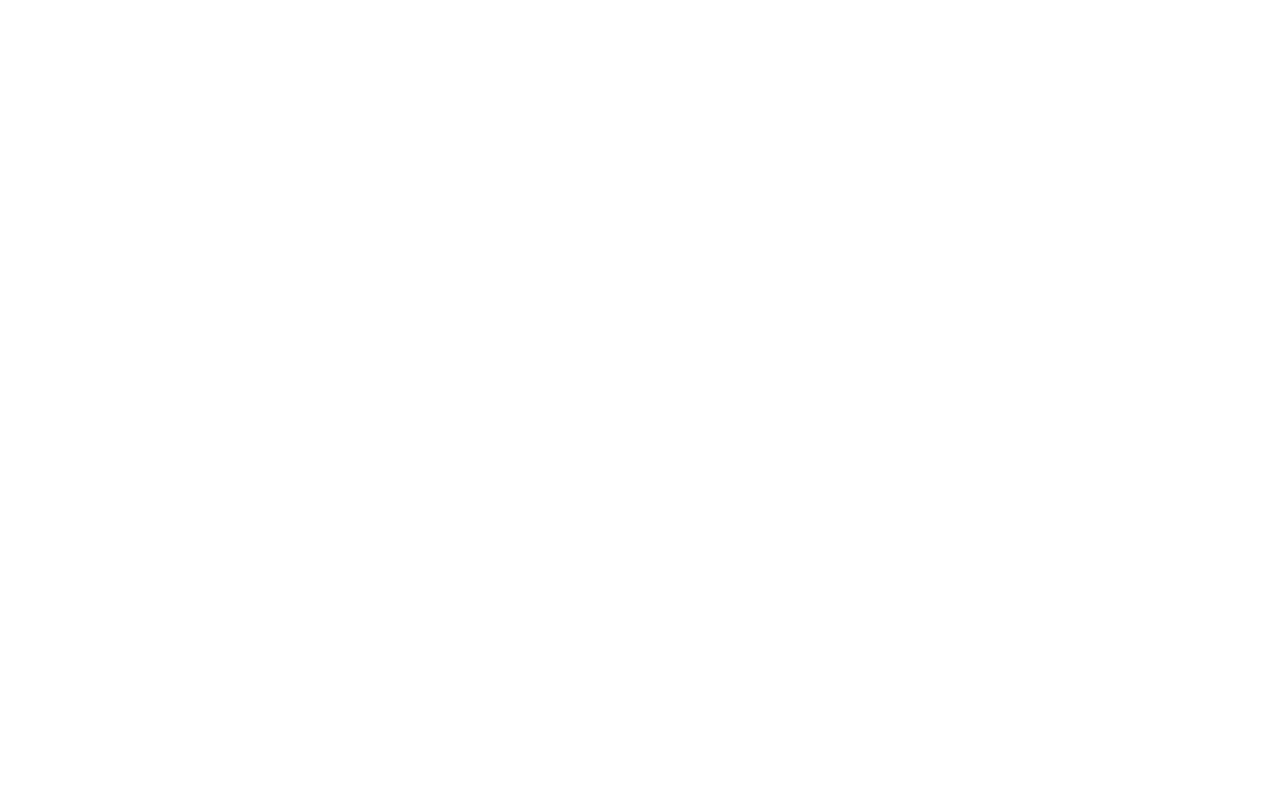
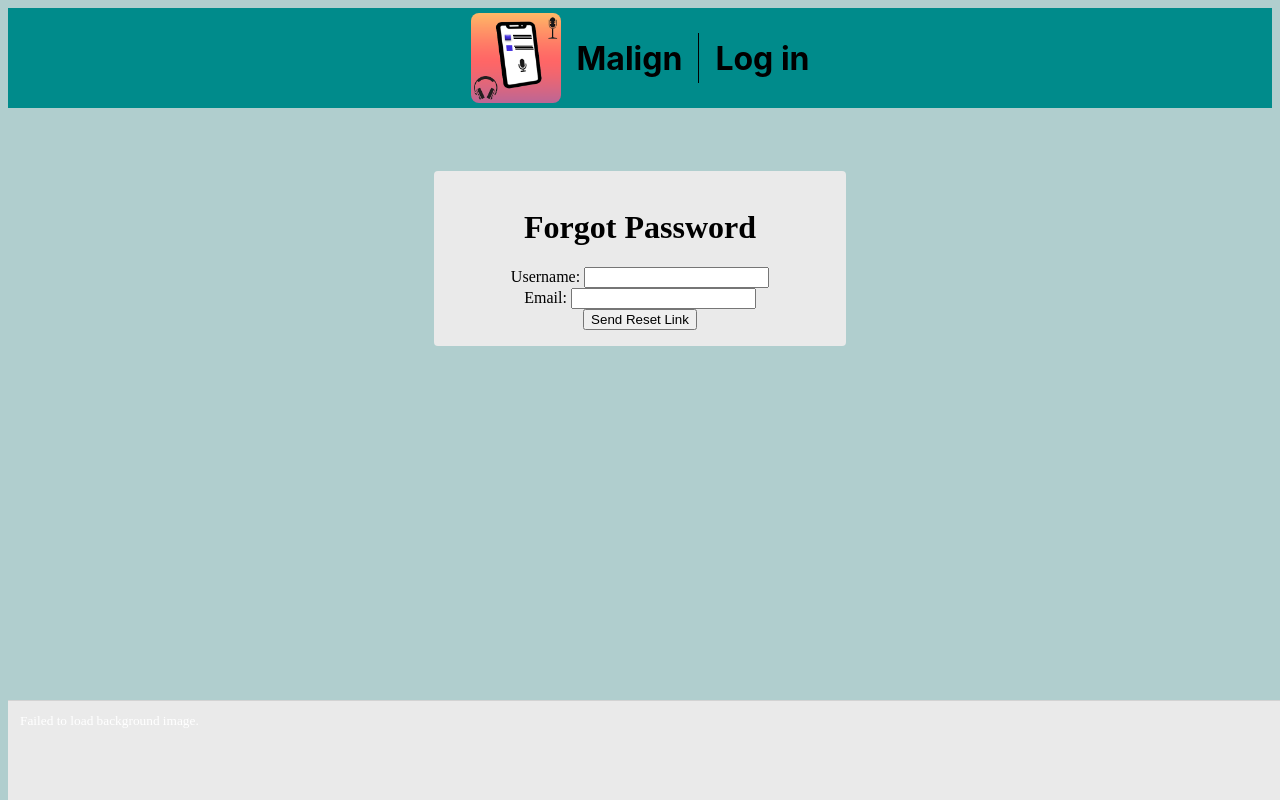
Before and after one commit to ShkilOleksandr/Malign, a Django app: page /forgot_password/ in a window 1280 px wide. Before the commit the page is empty. Run offline with Django 5.2, Linux system fonts and the light colour scheme; parts of the project's set-up code (start-up, migrations or seed data) failed here and were passed over.

Commit message:
finishing

```diff
--- a/templates/forgot_password.html
+++ b/templates/forgot_password.html
@@ -1,10 +1,27 @@
-<!DOCTYPE html>
-<html lang="en">
-<head>
-    <meta charset="UTF-8">
-    <title>Title</title>
-</head>
-<body>
+{% extends 'base.html' %}
+{% load static %}
+{% block content_of_header %}
 
-</body>
-</html>
+    <div class="podcasts_header">
+        <img  src="{% static 'logos/Malign_logo.png' %}" alt="No logo ;(" class="podcast_logo"/>
+        <h1>Malign</h1>
+        <div class="separator"></div>
+        <h1>Log in</h1>
+    </div>
+
+{% endblock %}
+{% block content %}
+    <div class="login_form">
+        <h1>Forgot Password</h1>
+        <form method="post">
+            {% csrf_token %}
+            <label for="username">Username:</label>
+            <input type="text" id="username" name="username" required>
+            <br>
+            <label for="email">Email:</label>
+            <input type="email" id="email" name="email" required>
+            <br>
+            <button type="submit">Send Reset Link</button>
+        </form>
+    </div>
+{% endblock %}
```
